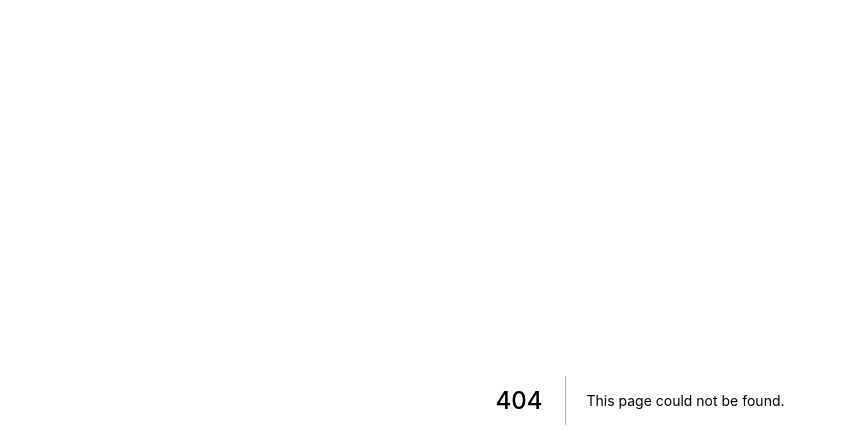
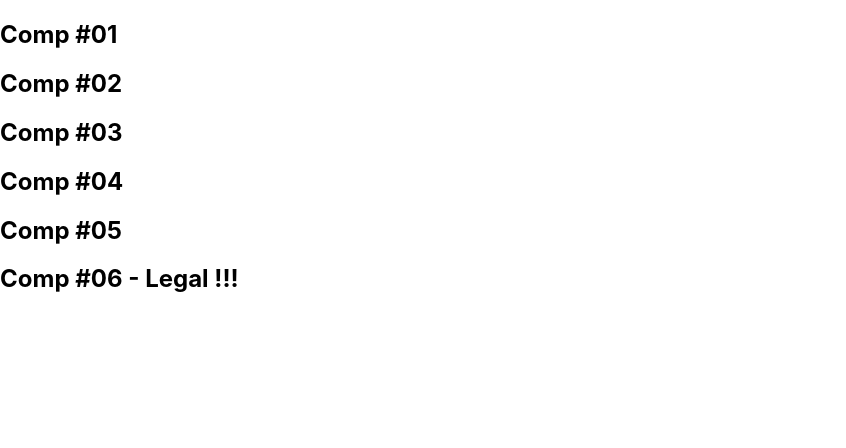
Before and after one commit to marcelolinck/exercicios, a Next.js app: page /modulo/teste in a window 1280 px wide. Before the commit this address had no page. Shown: the top 448 px of the page, without its empty margins (0-846 px from the left). Built offline with nearby package versions, Linux system fonts and the light colour scheme.

Commit message:
Aula 50 - Usando o sistema Módulo ECMAScript

```diff
--- /dev/null
+++ b/components/modulo/funcionais.jsx
@@ -0,0 +1,26 @@
+export function Comp1(){
+    return <h2>Comp #01</h2>
+}
+
+export const Comp2 = function(){
+    return <h2>Comp #02</h2>
+}
+
+export default function Comp3(){
+    return <h2>Comp #03</h2>
+}
+
+
+export const Comp4 = () => {
+    return <h2>Comp #04</h2>
+}
+//Nao sou obrigado a usar o return devido a arrow function
+const Comp5 = () => <h2>Comp #05</h2>
+
+const Comp6 = props => (
+    <div>
+        <h2>Comp #06 - {props.msg}</h2>
+    </div>
+)
+
+export{ Comp5, Comp6}
--- /dev/null
+++ b/pages/modulo/teste.jsx
@@ -0,0 +1,18 @@
+//Dessa forma consigo importar uma classe default mesmo nao tendo colocado o nome dela, pois puxa diretamente o defauit.
+//O que tenho que fazer é somente nomear com um nome de acordo com a funÇão e chama-la conforme necessário
+//Nome Quaquer
+
+import Padrao, { Comp1 as Bla, Comp2, Comp4, Comp5, Comp6} from "../../components/modulo/funcionais"
+// ------^---------Esse foi o nome qualquer
+export  default function teste(){
+    return(
+        <div>
+            <Bla />
+            <Comp2 />
+            <Padrao />
+            <Comp4 />
+            <Comp5 />
+            <Comp6 msg="Legal !!!"/>
+        </div>
+    )
+}
```
Also changed, not shown: components/Contador.jsx (+12 -1 lines).
